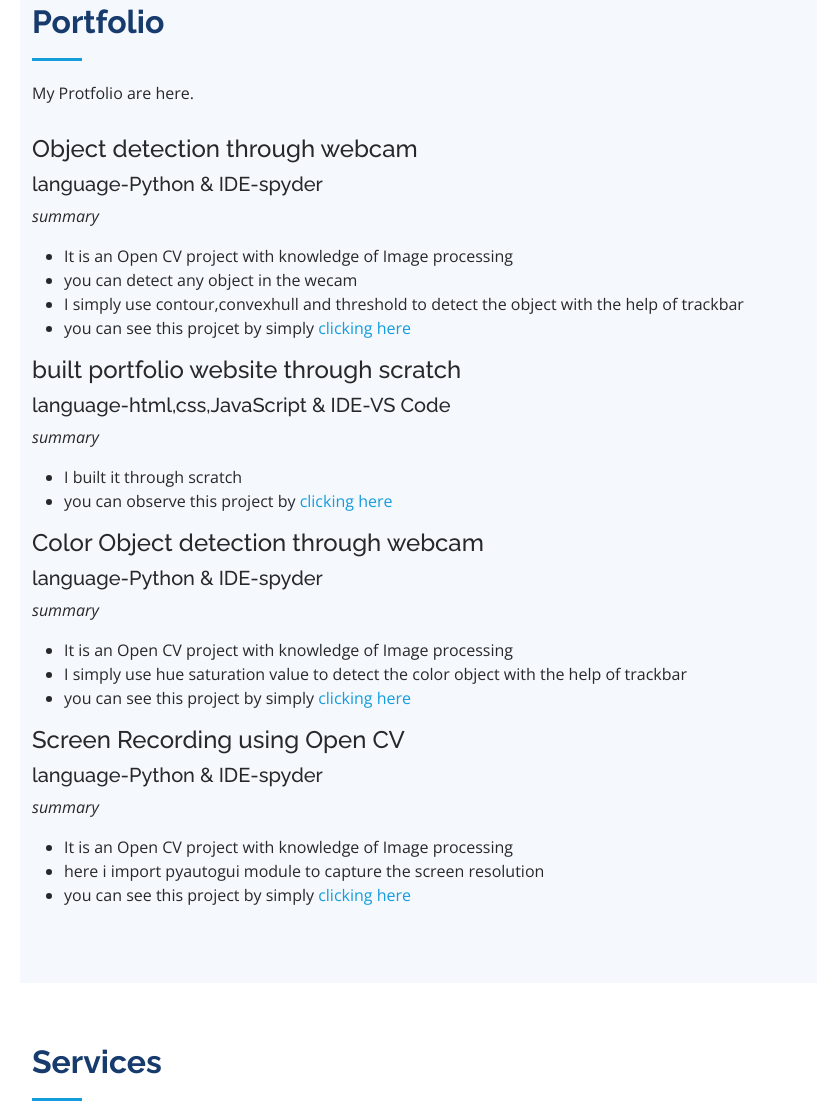
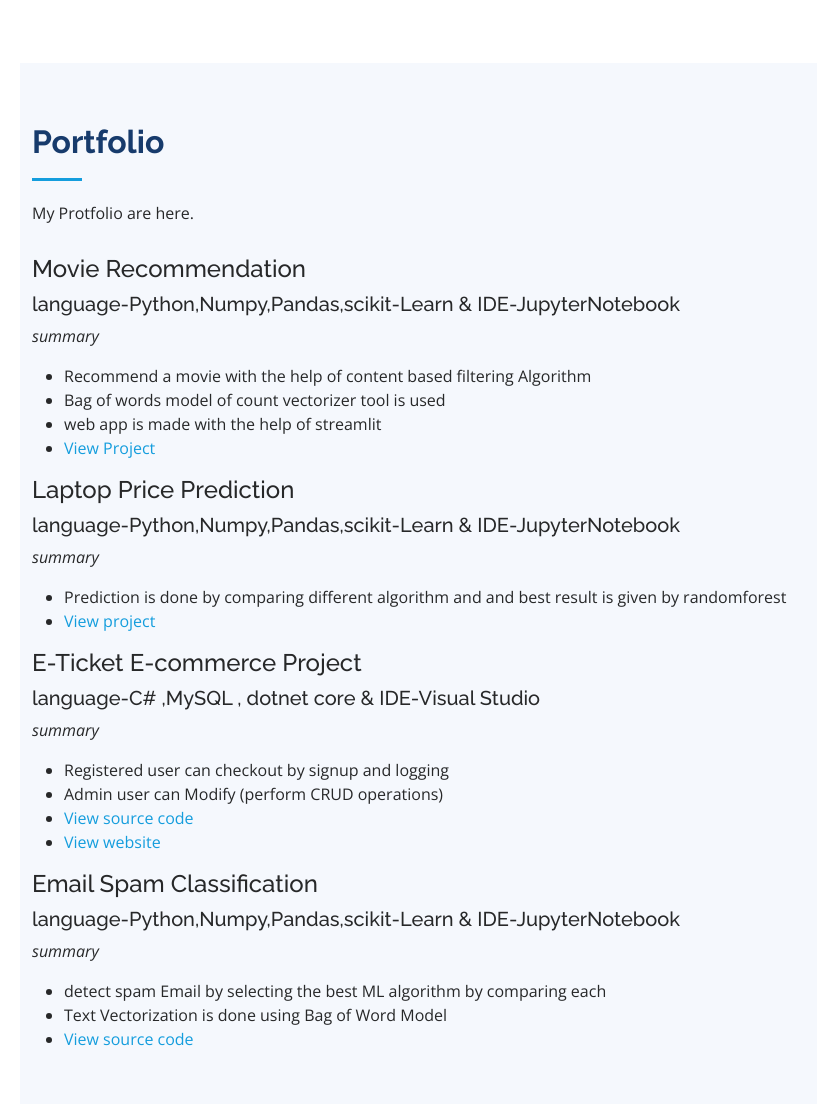
Before and after one commit to awesomeaayaan/awesomeaayaan.github.io, a plain HTML site: page index.html in a window 1280 px wide. Shown: the part 2777-3881 px from the top of the page, without its empty margins (280-1097 px from the left). Drawn offline with nearby package versions, Linux system fonts and the light colour scheme.

Commit message:
Update index.html

```diff
--- a/index.html
+++ b/index.html
@@ -156,9 +156,23 @@
         <div class="row skills-content">
 
           <div class="col-lg-6" data-aos="fade-up">
+             <div class="progress">
+              <span class="skill">Numpy,Pandas,scikit-learn <i class="val">90%</i></span>
+              <div class="progress-bar-wrap">
+                <div class="progress-bar" role="progressbar" aria-valuenow="100" aria-valuemin="0" aria-valuemax="100">
+                </div>
+              </div>
+            </div>
+             <div class="progress">
+              <span class="skill">Python <i class="val">90%</i></span>
+              <div class="progress-bar-wrap">
+                <div class="progress-bar" role="progressbar" aria-valuenow="100" aria-valuemin="0" aria-valuemax="100">
+                </div>
+              </div>
+            </div>
 
             <div class="progress">
-              <span class="skill">HTML <i class="val">90%</i></span>
+              <span class="skill">JAVA <i class="val">90%</i></span>
               <div class="progress-bar-wrap">
                 <div class="progress-bar" role="progressbar" aria-valuenow="100" aria-valuemin="0" aria-valuemax="100">
                 </div>
@@ -173,7 +187,7 @@
             </div>
 
             <div class="progress">
-              <span class="skill">CSS <i class="val">70%</i></span>
+              <span class="skill">HTML <i class="val">70%</i></span>
               <div class="progress-bar-wrap">
                 <div class="progress-bar" role="progressbar" aria-valuenow="90" aria-valuemin="0" aria-valuemax="100">
                 </div>
@@ -181,7 +195,7 @@
             </div>
 
             <div class="progress">
-              <span class="skill">JavaScript <i class="val">60%</i></span>
+              <span class="skill">Web Scraping <i class="val">80%</i></span>
               <div class="progress-bar-wrap">
                 <div class="progress-bar" role="progressbar" aria-valuenow="75" aria-valuemin="0" aria-valuemax="100">
                 </div>
@@ -208,7 +222,7 @@
             </div>
 
             <div class="progress">
-              <span class="skill">python <i class="val">90%</i></span>
+              <span class="skill">HTML,CSS<javascript<i class="val">70%</i></span>
               <div class="progress-bar-wrap">
                 <div class="progress-bar" role="progressbar" aria-valuenow="90" aria-valuemin="0" aria-valuemax="100">
                 </div>
@@ -269,19 +283,19 @@
           <div class="col-lg-6" data-aos="fade-up" data-aos-delay="100">
             <h3 class="resume-title">My projects</h3>
             <div class="resume-item">
-              <h4>Object detection through webcam</h4>
+              <h4>Movie Recommendation </h4>
 
             </div>
             <div class="resume-item">
-              <h4>Portfolio website through scratch</h4>
+              <h4>Laptop Price Prediction</h4>
 
             </div>
             <div class="resume-item">
-              <h4>Detect color object through webcam</h4>
+              <h4>E-Ticket Ecommerce app</h4>
 
             </div>
             <div class="resume-item">
-              <h4>Screen Recording using Open CV</h4>
+              <h4>Spam_Email_Classification</h4>
 
           </div>
         </div>
@@ -299,24 +313,24 @@
         </div>
 
 
-              <h4>Object detection through webcam</h4>
-              <h5>language-Python &amp; IDE-spyder</h5>
+              <h4>Movie Recommendation</h4>
+              <h5>language-Python,Numpy,Pandas,scikit-Learn &amp; IDE-JupyterNotebook</h5>
               <p><em>summary </em></p>
               <ul>
-                <li>It  is an Open CV project with knowledge of Image processing</li>
-                <li>you can detect any object in the wecam</li>
-                <li>I simply use contour,convexhull and threshold to detect the object with the help of trackbar </li>
-                <li>you can see this projcet by simply <a href="https://github.com/awesomeaayaan/object-detection-with-web-cam">clicking here</a></li>
+                <li>Recommend a movie with the help of content based filtering Algorithm</li>
+                <li>Bag of words model of count vectorizer tool is used</li>
+                <li>web app is made with the help of streamlit </li>
+                <li> <a href="https://github.com/awesomeaayaan/object-detection-with-web-cam">View Project</a></li>
 
               </ul>
 
 
-                <h4>built portfolio website through scratch</h4>
-                <h5>language-html,css,JavaScript &amp; IDE-VS Code</h5>
+                <h4>Laptop Price Prediction</h4>
+                <h5>language-Python,Numpy,Pandas,scikit-Learn &amp; IDE-JupyterNotebook</h5>
                 <p><em>summary </em></p>
                 <ul>
-                  <li>I built it through scratch</li>
-                  <li>you can observe this project by  <a href="https://github.com/awesomeaayaan/my-portfolio-website">clicking here</a></li>
+                  <li>Prediction is done by comparing different algorithm and and best result is given by randomforest </li>
+                  <li><a href="https://github.com/awesomeaayaan/my-portfolio-website">View project</a></li>
 
                 </ul>
 
@@ -326,22 +340,23 @@
 
 
 
-              <h4>Color Object detection through webcam</h4>
-              <h5>language-Python &amp; IDE-spyder</h5>
+              <h4>E-Ticket E-commerce Project</h4>
+              <h5>language-C# ,MySQL , dotnet core  &amp; IDE-Visual Studio </h5>
               <p><em>summary </em></p>
               <ul>
-                <li>It  is an Open CV project with knowledge of Image processing</li>
-                <li>I simply use hue saturation value to  detect the color object with the help of trackbar </li>
-                <li>you can see this project by simply <a href="https://github.com/awesomeaayaan/object-detection-with-web-cam">clicking here</a></li>
+                <li>Registered user can checkout by signup and logging</li>
+                <li>Admin user can Modify (perform CRUD operations)</li>
+                <li> <a href="https://github.com/awesomeaayaan/E-MovieTickets">View source code</a></li>
+                <li> <a href="https://eticketsproject.azurewebsites.net/">View website</a></li>
 
               </ul>
-              <h4>Screen Recording using Open CV</h4>
-              <h5>language-Python &amp; IDE-spyder</h5>
+              <h4>Email Spam Classification</h4>
+              <h5>language-Python,Numpy,Pandas,scikit-Learn &amp; IDE-JupyterNotebook</h5>
               <p><em>summary </em></p>
               <ul>
-                <li>It  is an Open CV project with knowledge of Image processing</li>
-                <li>here i import pyautogui module to capture the screen resolution  </li>
-                <li>you can see this project by simply <a href="https://github.com/awesomeaayaan/simple-screen-recording-project-in-computer-vision">clicking here</a></li>
+                <li>detect spam Email by selecting the best ML algorithm by comparing each </li>
+                <li>Text Vectorization is done using Bag of Word Model </li>
+                <li> <a href="https://github.com/awesomeaayaan/Spam_Email_Classification/blob/master/Spam_Email_Classifier.ipynb">View source code</a></li>
 
               </ul>
 
```
